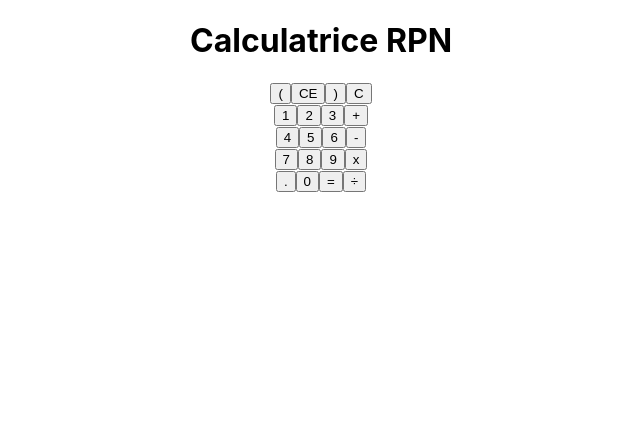
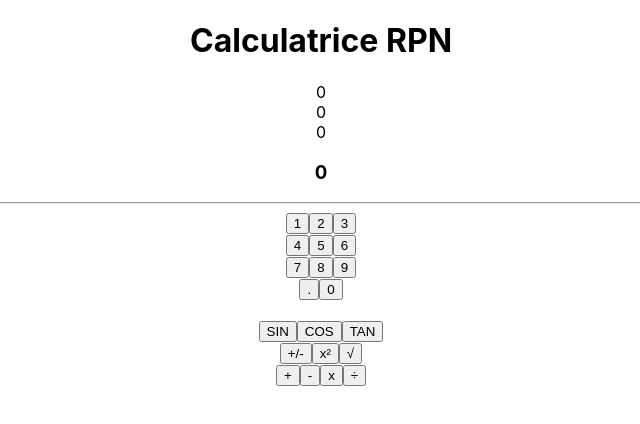
Before and after one commit to SylvieMC/CalculatriceRPN, a React (Create React App) app: page / in a window 1280 px wide. Shown: the top 424 px of the page, without its empty margins (319-959 px from the left). Built offline with nearby package versions, Linux system fonts and the light colour scheme.

Commit message:
create Bouton

```diff
--- a/src/App.js
+++ b/src/App.js
@@ -2,59 +2,55 @@ import React, {Component} from 'react';
 import logo from './logo.svg';
 import './App.css';
 
-import  Rpn  from './components/Rpn';
-import Result from './components/Result';
+import Bouton from './components/Bouton';
 
 class App extends Component {
 
     constructor(){
         super();
         this.state = {
-            result: "",
+            pile: [0,0,0,0,0,0,0,0,0],
         }
     }
 
-    onClick = button => {
-
-        if(button === "="){
-            this.calculate()
-        }
-
-        else if(button === "C"){
-            this.reset()
-        }
-        else if(button === "CE"){
-            this.backspace()
-        }
-
-        else {
-            this.setState({
-                result: this.state.result + button
-            })
-        }
-    };
-
-
-
-    reset = () => {
-        this.setState({
-            result: ""
-        })
-    };
-
-    backspace = () => {
-        this.setState({
-            result: this.state.result.slice(0, -1)
-        })
-    };
+    ajouterValeur = (value) => {
+        const pileVal = this.state.pile;
+        let ajoutInput = pileVal[0];
+        ajoutInput = ajoutInput ? ajoutInput.toString() + value.toString() : value.toString();
+        this.setState({pile: [ajoutInput,...pileVal.slice(1)]});
+      }
 
     render() {
         return (
             <div className="App">
                 <h1> Calculatrice RPN </h1>
 
-                <Result result={this.state.result}/>
-                <Rpn onClick={this.onClick}/>
+                <p>{this.state.pile[3]}<br/>
+                {this.state.pile[2]}<br/>
+                {this.state.pile[1]}</p>
+                <h3>{this.state.pile[0]}</h3>
+                <hr/>
+                <Bouton valeur='1' click={() => this.ajouterValeur(1)}/>
+                <Bouton valeur='2' click={() => this.ajouterValeur(2)}/>
+                <Bouton valeur='3' click={() => this.ajouterValeur(3)}/><br/>
+                <Bouton valeur='4' click={() => this.ajouterValeur(4)}/>
+                <Bouton valeur='5' click={() => this.ajouterValeur(5)}/>
+                <Bouton valeur='6' click={() => this.ajouterValeur(6)}/><br/>
+                <Bouton valeur='7' click={() => this.ajouterValeur(7)}/>
+                <Bouton valeur='8' click={() => this.ajouterValeur(8)}/>
+                <Bouton valeur='9' click={() => this.ajouterValeur(9)}/><br/>
+                <Bouton valeur='.'/>
+                <Bouton valeur='0' click={() => this.ajouterValeur(0)}/><br/><br/>
+                <Bouton valeur='SIN'/>
+                <Bouton valeur='COS'/>
+                <Bouton valeur='TAN'/><br/>
+                <Bouton valeur='+/-'/>
+                <Bouton valeur='x²'/>
+                <Bouton valeur='√'/><br/>
+                <Bouton valeur='+'/>
+                <Bouton valeur='-'/>
+                <Bouton valeur='x'/>
+                <Bouton valeur='÷'/>
             </div>
         );
     }
--- /dev/null
+++ b/src/components/Bouton.js
@@ -0,0 +1,40 @@
+import React from 'react';
+
+const bouton = (props) => {
+    const valeurs = {
+        ".": "decimale",
+        "0": "nombre",
+        "1": "nombre",
+        "2": "nombre",
+        "3": "nombre",
+        "4": "nombre",
+        "5": "nombre",
+        "6": "nombre",
+        "7": "nombre",
+        "8": "nombre",
+        "9": "nombre",
+        "+": "operation",
+        "–": "operation",
+        "×": "operation",
+        "÷": "operation",
+        "x²": "action",
+        "√": "action",
+        "+/-": "action",
+        "SIN": "action",
+        "COS": "action",
+        "TAN": "action"
+      }
+      let btnVal = valeurs[props.valeur];
+
+      return (
+          <button
+            type="button"
+            className={btnVal}
+            onClick={props.click}
+          >
+            {props.valeur}
+          </button>
+      )
+};
+
+export default bouton;
--- a/src/components/Result.js
+++ /dev/null
@@ -1,18 +0,0 @@
-import React, {Component} from 'react';
-
-class Result extends Component {
-
-
-    render() {
-        let {result} = this.props;
-        return (
-            <div className="result">
-                <p>{result}</p>
-            </div>
-        )
-            ;
-    }
-}
-
-
-export default Result;
--- a/src/components/Rpn.js
+++ b/src/components/Rpn.js
@@ -13,33 +13,38 @@ class Rpn extends Component {
         return(
             <div>
                 <div className="button">
-                    <button name="(" onClick={e => this.props.onClick(e.target.name)}>(</button>
-                    <button name="CE" onClick={e => this.props.onClick(e.target.name)}>CE</button>
-                    <button name=")" onClick={e => this.props.onClick(e.target.name)}>)</button>
-                    <button name="C" onClick={e => this.props.onClick(e.target.name)}>C</button><br/>
+                    <button name="UP" onClick={e => this.props.onClick(e.target.name)}>UP</button>
+                    <button name="DOWN" onClick={e => this.props.onClick(e.target.name)}>DOWN</button><br/>
 
+                    <button name="+" onClick={e => this.props.onClick(e.target.name)}>+</button>
+                    <button name="-" onClick={e => this.props.onClick(e.target.name)}>-</button>
+                    <button name="x" onClick={e => this.props.onClick(e.target.name)}>x</button>
+                    <button name="÷" onClick={e => this.props.onClick(e.target.name)}>÷</button><br/>
+
+                    <button name="C" onClick={e => this.props.onClick(e.target.name)}>C</button>
+                    <button name="AC" onClick={e => this.props.onClick(e.target.name)}>AC</button><br/>
+
+                    <button name="x²" onClick={e => this.props.onClick(e.target.name)}>x²</button>
+                    <button name="√" onClick={e => this.props.onClick(e.target.name)}>√</button>
+                    <button name="SIN" onClick={e => this.props.onClick(e.target.name)}>SIN</button>
+                    <button name="COS" onClick={e => this.props.onClick(e.target.name)}>COS</button>
+                    <button name="TAN" onClick={e => this.props.onClick(e.target.name)}>TAN</button>
+                    <button name="+/-" onClick={e => this.props.onClick(e.target.name)}>+/-</button><br/>
 
                     <button name="1" onClick={e => this.props.onClick(e.target.name)}>1</button>
                     <button name="2" onClick={e => this.props.onClick(e.target.name)}>2</button>
-                    <button name="3" onClick={e => this.props.onClick(e.target.name)}>3</button>
-                    <button name="+" onClick={e => this.props.onClick(e.target.name)}>+</button><br/>
-
+                    <button name="3" onClick={e => this.props.onClick(e.target.name)}>3</button><br/>
 
                     <button name="4" onClick={e => this.props.onClick(e.target.name)}>4</button>
                     <button name="5" onClick={e => this.props.onClick(e.target.name)}>5</button>
-                    <button name="6" onClick={e => this.props.onClick(e.target.name)}>6</button>
-                    <button name="-" onClick={e => this.props.onClick(e.target.name)}>-</button><br/>
+                    <button name="6" onClick={e => this.props.onClick(e.target.name)}>6</button><br/>
 
                     <button name="7" onClick={e => this.props.onClick(e.target.name)}>7</button>
                     <button name="8" onClick={e => this.props.onClick(e.target.name)}>8</button>
-                    <button name="9" onClick={e => this.props.onClick(e.target.name)}>9</button>
-                    <button name="*" onClick={e => this.props.onClick(e.target.name)}>x</button><br/>
+                    <button name="9" onClick={e => this.props.onClick(e.target.name)}>9</button><br/>
 
-
+                    <button name="0" onClick={e => this.props.onClick(e.target.name)}>0</button>
                     <button name="." onClick={e => this.props.onClick(e.target.name)}>.</button>
-                    <button name="0" onClick={e => this.props.onClick(e.target.name)}>0</button>
-                    <button name="=" onClick={e => this.props.onClick(e.target.name)}>=</button>
-                    <button name="/" onClick={e => this.props.onClick(e.target.name)}>÷</button><br/>
                 </div>
             </div>
         )
```
